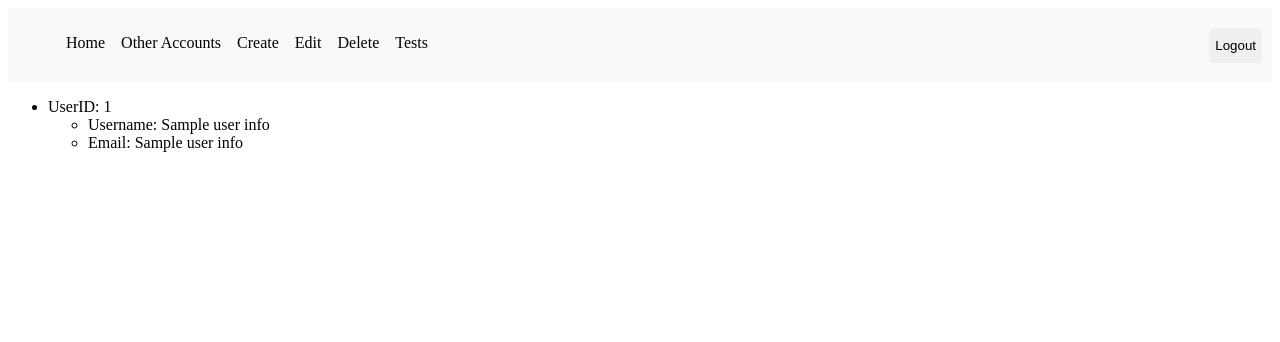
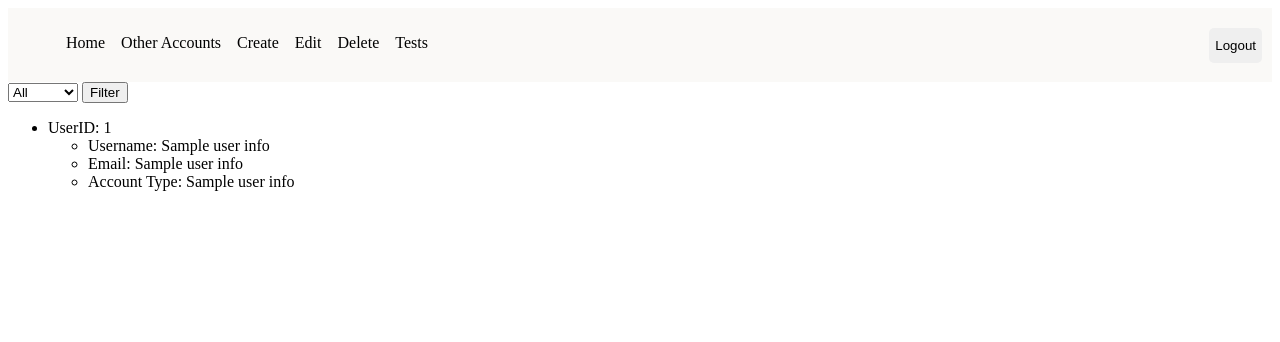
Before and after one commit to O-Will-O/CSET160Final, a Flask app: template templates/all_users.html in a window 1280 px wide. Shown: the top 342 px of the page. Run offline with Flask 3, Linux system fonts and the light colour scheme; the template is opened without the code that fills it: most values are stand-ins (such as "Sample title", 1, 10 or a date in 2020); some libraries are stand-ins or nearby versions.

Commit message:
Update all_users.html
Implemented the filter

```diff
--- a/templates/all_users.html
+++ b/templates/all_users.html
@@ -1,11 +1,20 @@
 {% extends "base.html" %}
 {% block body %}
+    <form action="/all_users" method="get">
+        <select name="account_type">
+            <option value="">All</option>
+            <option value="teacher" {% if account_type_filter =='teacher' %}selected{% endif %}>Teacher</option>
+            <option value="student" {% if account_type_filter =='student' %}selected{% endif %}>Student</option>
+        </select>
+        <button type="submit">Filter</button>
+    </form>
     {% for i in user_info %}
         <ul>
             <li>UserID: {{i[0]}}</li>
             <ul>
                 <li>Username: {{i[1]}}</li>
                 <li>Email: {{i[2]}}</li>
+                <li>Account Type: {{i[3]}}</li>
             </ul>
         </ul>
     {% endfor %}
```
